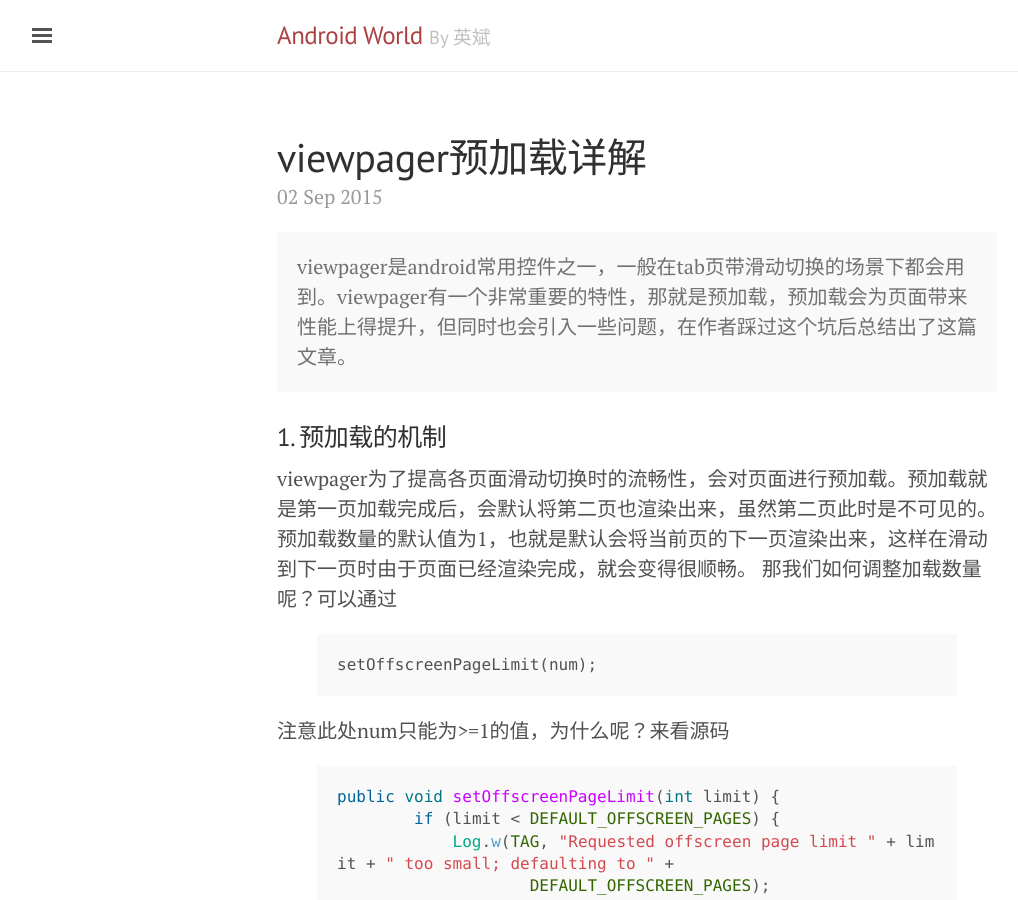
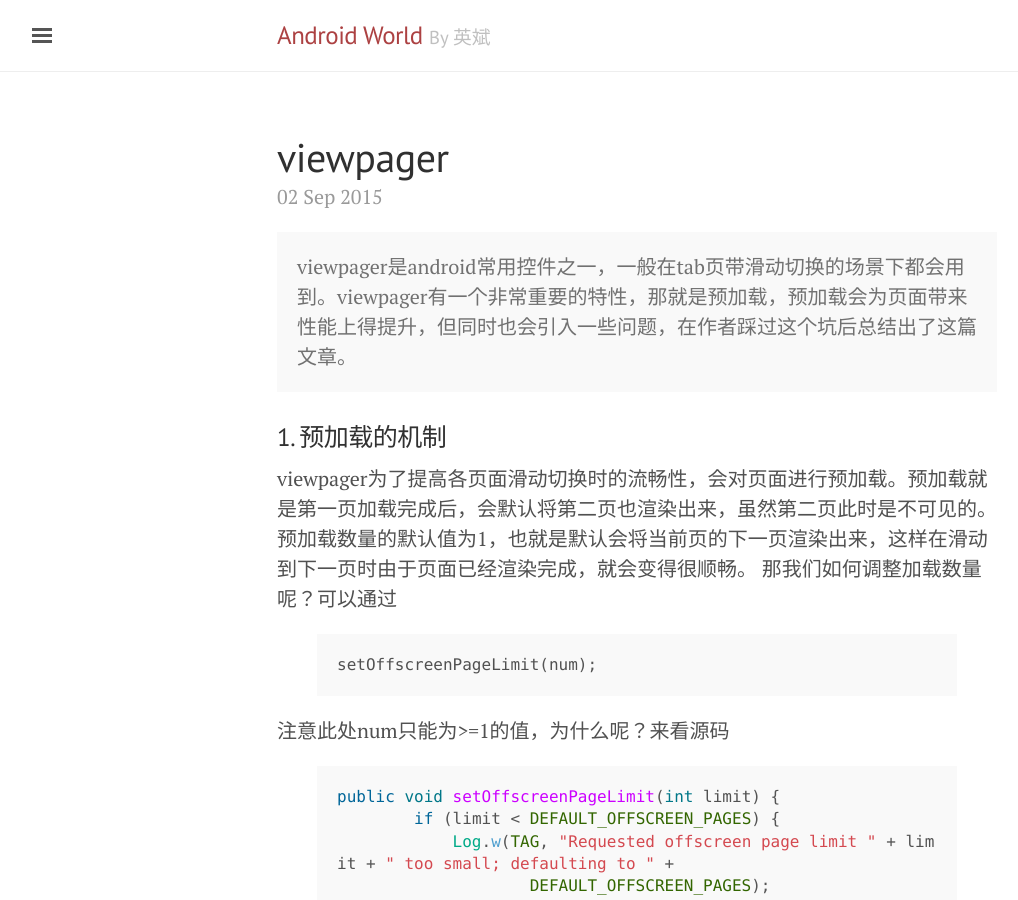
Before and after one commit to killermyth/killermyth.github.io, a Jekyll site: the page built from _posts/2015-09-02-viewpager预加载详解.markdown, in a window 1280 px wide and 900 px high. Shown: the whole window, without its empty margins (3-1021 px from the left). Built offline with Jekyll 4.4.1, drawn with Linux system fonts in a browser that asks for light colours.

Commit message:
new post

```diff
--- a/_posts/2015-09-02-viewpager预加载详解.markdown
+++ b/_posts/2015-09-02-viewpager预加载详解.markdown
@@ -1,6 +1,6 @@
 ---
 layout: post
-title: viewpager预加载详解
+title: viewpager
 ---
 
 <div class="message">
```
